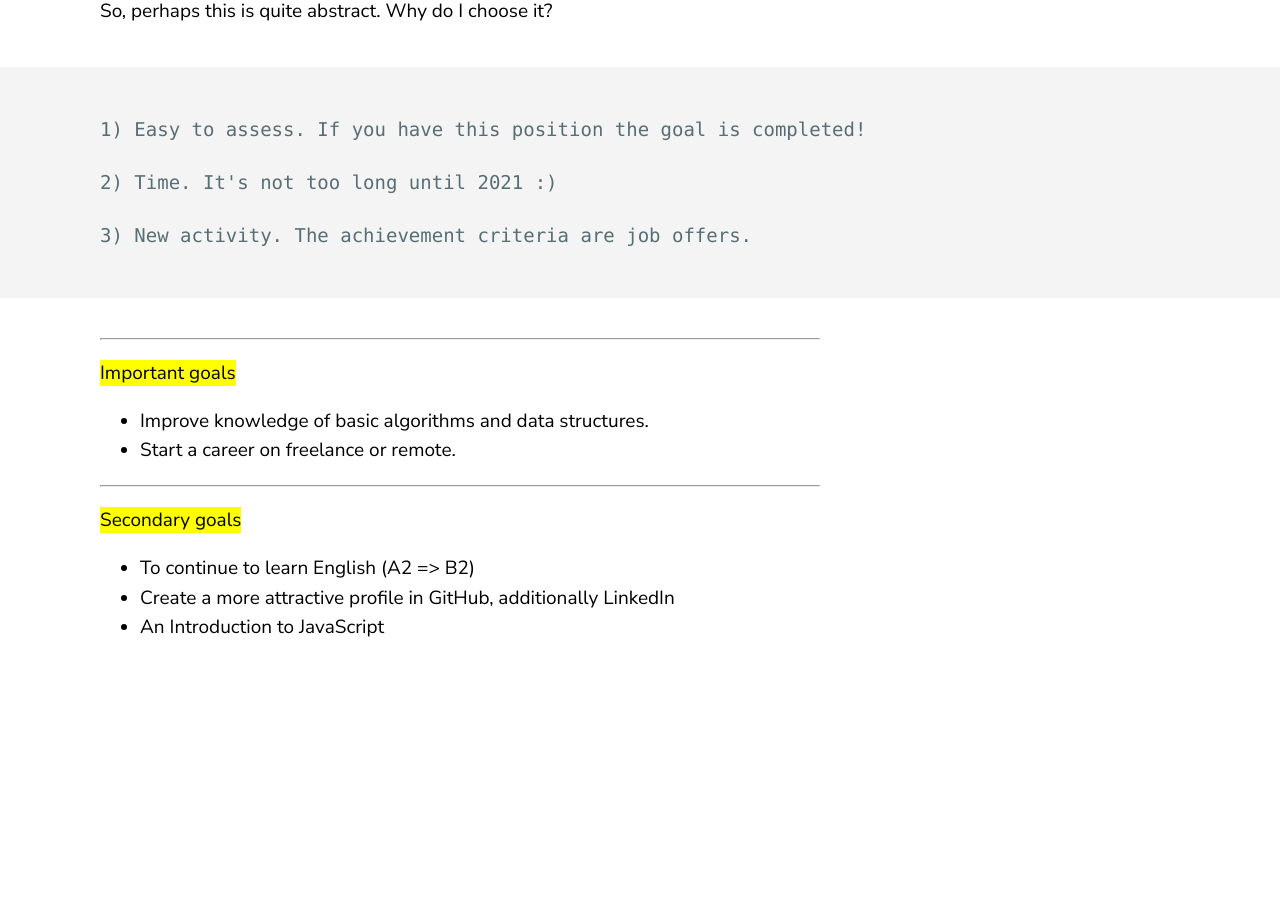
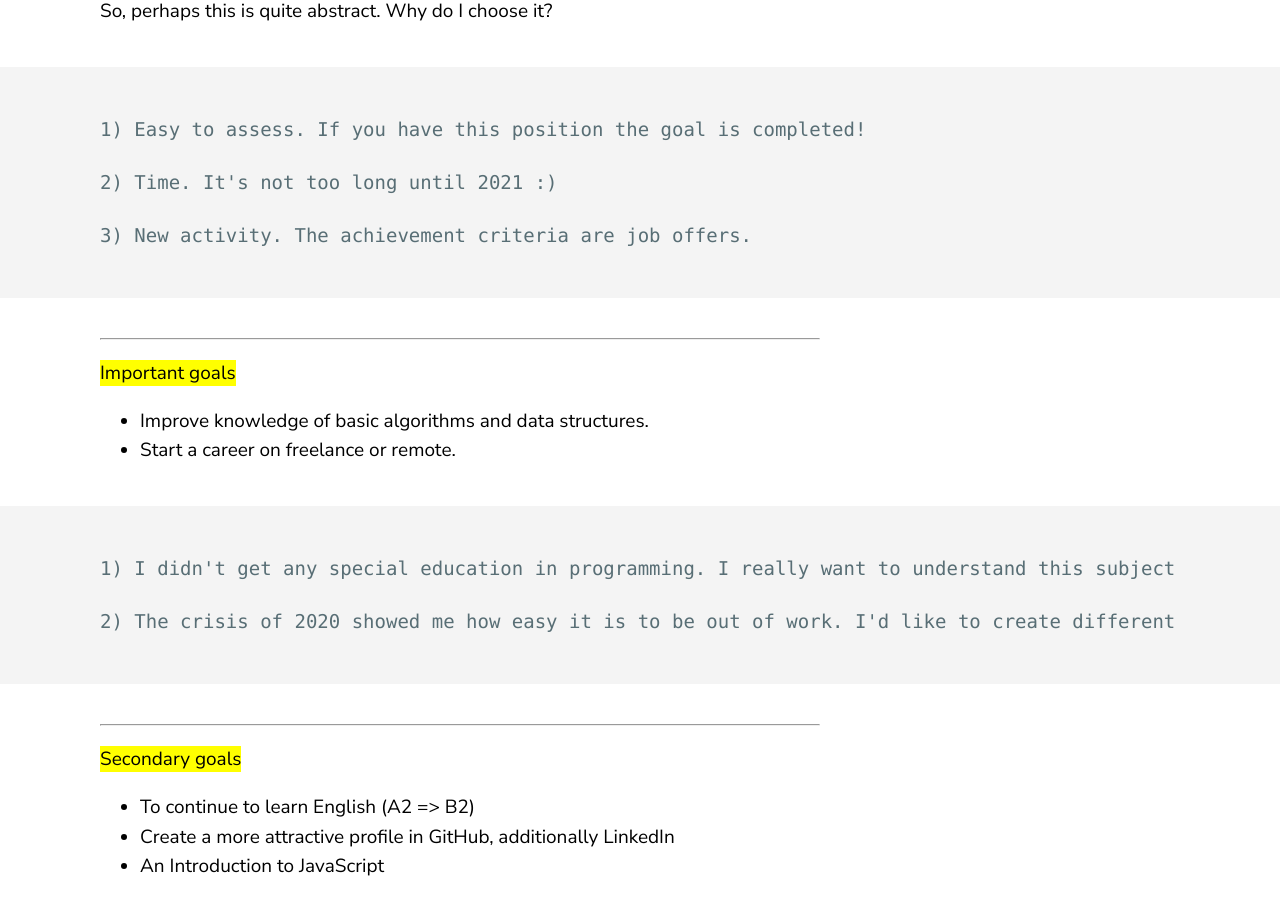
Before and after one commit to Rocket47/Rocket47.github.io, a Jekyll site: the page built from _posts/2020-03-08-third-post-goals.markdown, in a window 1280 px wide and 900 px high, scrolled down 756 px. Built offline with Jekyll 4.4.1, drawn with Linux system fonts in a browser that asks for light colours; before the commit the page ends 1418 px from its top, so only the background shows below that.

Commit message:
Update third post 1.0.3

````diff
--- a/_posts/2020-03-08-third-post-goals.markdown
+++ b/_posts/2020-03-08-third-post-goals.markdown
@@ -28,6 +28,11 @@ So, perhaps this is quite abstract. Why do I choose it?
 * Improve knowledge of basic algorithms and data structures.
 * Start a career on freelance or remote.
 
+```
+1) I didn't get any special education in programming. I really want to understand this subject deeper.
+
+2) The crisis of 2020 showed me how easy it is to be out of work. I'd like to create different sources of income.
+```
 ***
 
 <mark>Secondary goals</mark>
````
